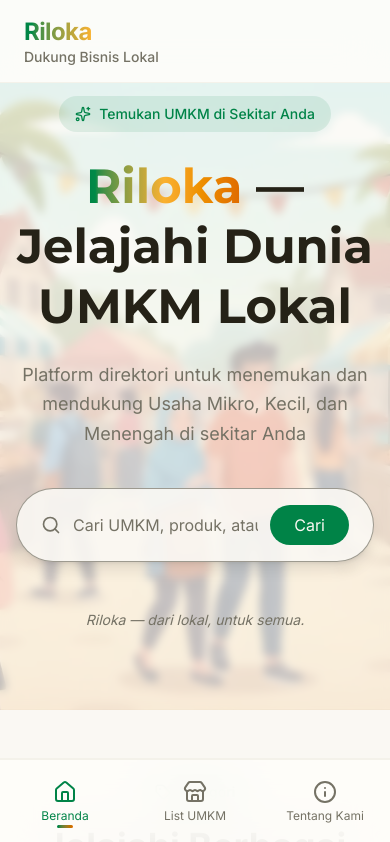
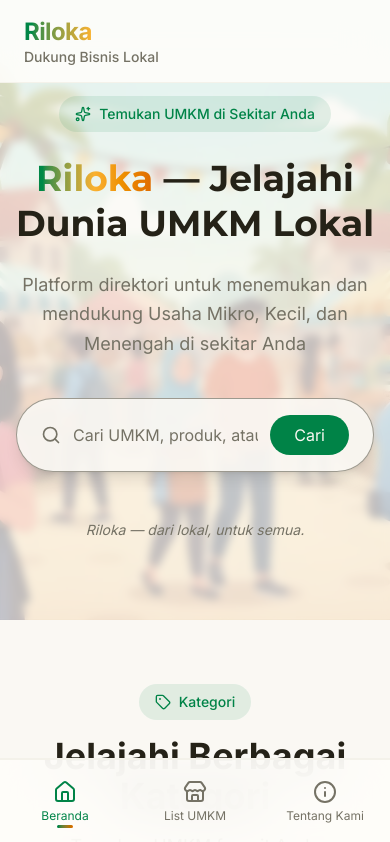
Before and after one commit to mwhehe30/Riloka, a Next.js app: page / in a window 390 px wide. Shown: the top 842 px of the page. Built offline with nearby package versions, Linux system fonts and the light colour scheme.

Commit message:
update text size

```diff
--- a/app/page.jsx
+++ b/app/page.jsx
@@ -166,7 +166,7 @@
             Temukan UMKM di Sekitar Anda
           </div>
 
-          <h1 className='text-5xl sm:text-6xl lg:text-7xl font-bold text-foreground mb-6 leading-tight font-montserrat'>
+          <h1 className='text-4xl sm:text-6xl lg:text-7xl font-bold text-foreground mb-6 leading-tight font-montserrat'>
             <span className='text-transparent bg-clip-text bg-linear-to-r from-primary via-secondary to-accent'>
               Riloka
             </span>{' '}
```
